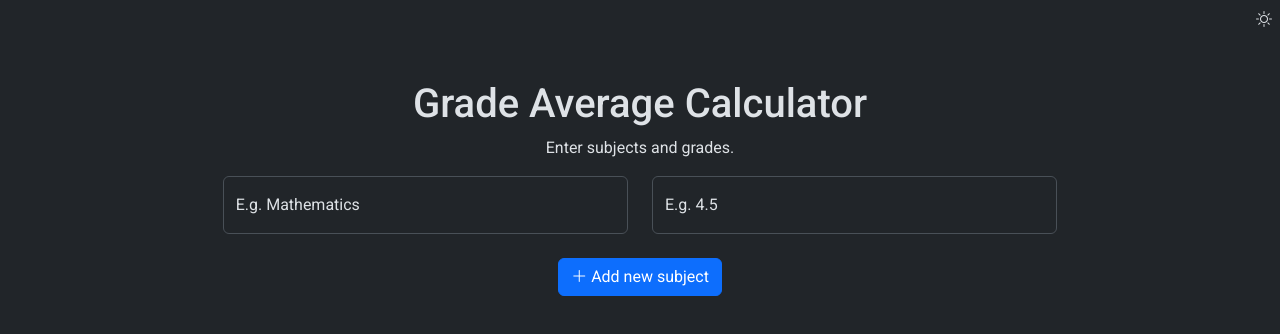
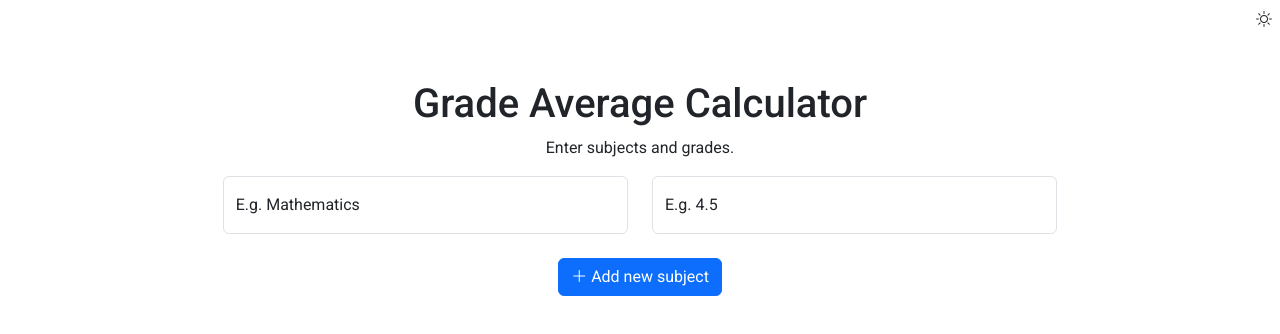
Before and after one commit to arturszolke/grade-calculator, a Vue app: page / in a window 1280 px wide. Shown: the top 334 px of the page. Built offline with nearby package versions, Linux system fonts and the light colour scheme.

Commit message:
Add functionality to use local storage for grades and theme

```diff
--- a/src/App.vue
+++ b/src/App.vue
@@ -54,7 +54,7 @@
 </template>
 
 <script lang="ts" setup>
-import { ref, watch } from 'vue';
+import { ref, watch, onMounted } from 'vue';
 import AppInput from '@/components/AppInput.vue';
 import GradeTable from '@/components/GradeTable.vue';
 import ThemeToggle from '@/components/ThemeToggle.vue';
@@ -81,6 +81,8 @@ watch(subject_grade, (newVal) => {
     const sum = grades.reduce((a, b) => Number(a) + Number(b), 0)
     const count = grades.length
     avg_grade.value = Number(sum) / count || 0
+
+    localStorage.setItem('subject_grade', JSON.stringify(newVal))
 }, { deep: true });
 
 function addSubject() {
@@ -111,6 +113,13 @@ function removeSubject(subject: String, grade: Number | null) {
         return row.subject !== subject || row.grade !== grade
     })
 }
+
+onMounted(() => {
+    const storedGrades = localStorage.getItem('subject_grade')
+    if (storedGrades) {
+        subject_grade.value = JSON.parse(storedGrades)
+    }
+})
 </script>
 
 <style scoped>
--- a/src/components/ThemeToggle.vue
+++ b/src/components/ThemeToggle.vue
@@ -5,14 +5,19 @@
 </template>
 
 <script lang="ts" setup>
-import { ref } from 'vue';
+import { ref, onMounted } from 'vue';
 
 const theme = ref('light');
 
+onMounted(() => {
+    const savedTheme = localStorage.getItem('theme') || 'light';
+    theme.value = savedTheme;
+    document.documentElement.setAttribute('data-bs-theme', savedTheme);
+});
+
 function toggleTheme() {
-    const htmlEl = document.documentElement;
-    const currentTheme = htmlEl.getAttribute('data-bs-theme');
-    theme.value = currentTheme === 'dark' ? 'light' : 'dark';
-    htmlEl.setAttribute('data-bs-theme', currentTheme === 'dark' ? 'light' : 'dark');
+    theme.value = theme.value === 'dark' ? 'light' : 'dark';
+    document.documentElement.setAttribute('data-bs-theme', theme.value);
+    localStorage.setItem('theme', theme.value);
 }
 </script>
```
